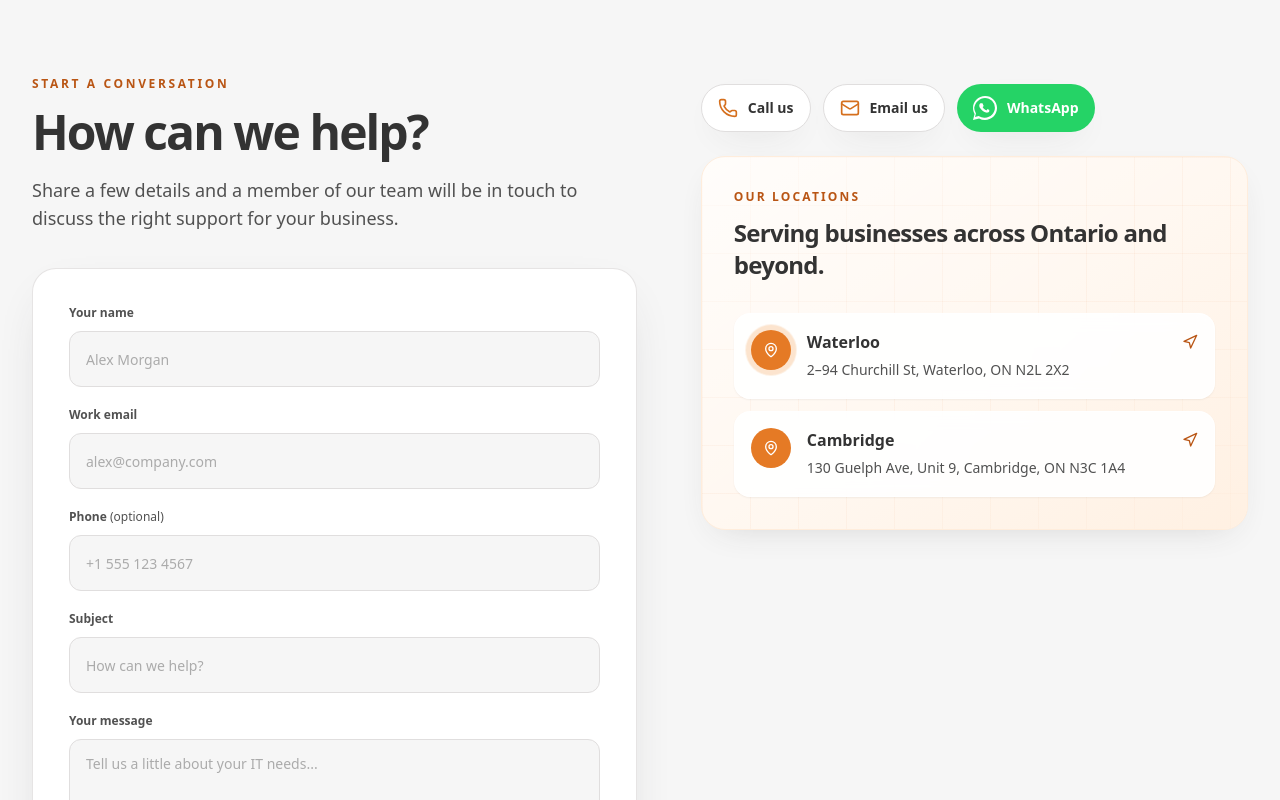
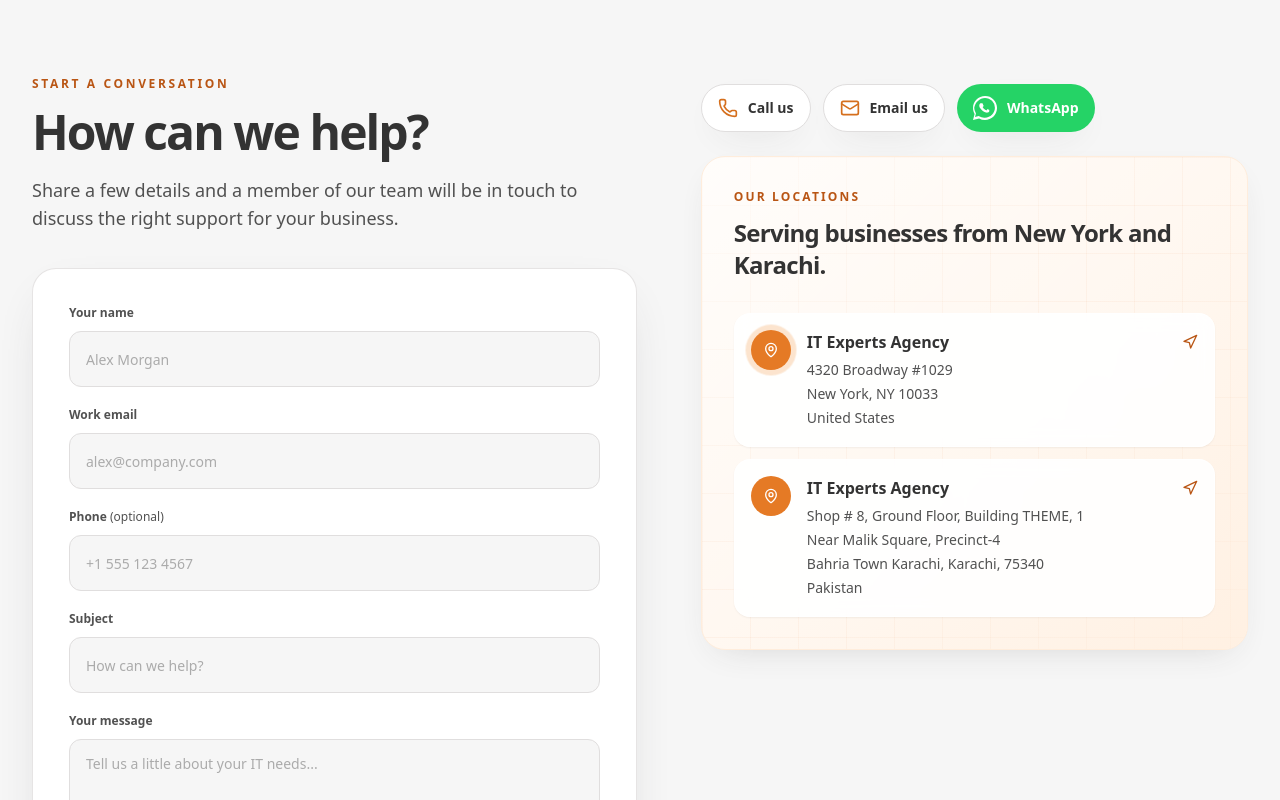
Before and after one commit to Samiurrehman-dev/it_expert_agency, a Next.js app: page /contact-us in a window 1280 px wide. Shown: the part 545-1345 px from the top of the page. Built offline with nearby package versions, Linux system fonts and the light colour scheme.

Commit message:
address added

```diff
--- a/app/contact-us/page.tsx
+++ b/app/contact-us/page.tsx
@@ -31,14 +31,15 @@ const contactActions = [
 
 const locations = [
   {
-    city: "Waterloo",
-    address: "2–94 Churchill St, Waterloo, ON N2L 2X2",
-    map: "https://www.google.com/maps/search/?api=1&query=2-94+Churchill+St+Waterloo+Ontario+N2L+2X2",
+    name: "IT Experts Agency",
+    address: "4320 Broadway #1029\nNew York, NY 10033\nUnited States",
+    map: "https://www.google.com/maps/search/?api=1&query=4320+Broadway+%231029+New+York+NY+10033+United+States",
   },
   {
-    city: "Cambridge",
-    address: "130 Guelph Ave, Unit 9, Cambridge, ON N3C 1A4",
-    map: "https://www.google.com/maps/search/?api=1&query=130+Guelph+Ave+Unit+9+Cambridge+Ontario+N3C+1A4",
+    name: "IT Experts Agency",
+    address:
+      "Shop # 8, Ground Floor, Building THEME, 1\nNear Malik Square, Precinct-4\nBahria Town Karachi, Karachi, 75340\nPakistan",
+    map: "https://www.google.com/maps/search/?api=1&query=Shop+%23+8+Ground+Floor+Building+THEME+1+near+Malik+Square+Precinct-4+Bahria+Town+Karachi+Karachi+75340+Pakistan",
   },
 ];
 
@@ -98,14 +99,14 @@ export default function ContactUsPage() {
                       Our locations
                     </p>
                     <h2 className="mt-3 text-2xl font-extrabold tracking-[-0.03em] text-ink">
-                      Serving businesses across Ontario and beyond.
+                      Serving businesses from New York and Karachi.
                     </h2>
                   </div>
 
                   <div className="relative mt-8 grid gap-3">
                     {locations.map((location, index) => (
                       <a
-                        key={location.city}
+                        key={location.address}
                         href={location.map}
                         target="_blank"
                         rel="noreferrer"
@@ -119,9 +120,9 @@ export default function ContactUsPage() {
                         </span>
                         <span className="min-w-0 flex-1">
                           <span className="block font-extrabold text-ink">
-                            {location.city}
+                            {location.name}
                           </span>
-                          <span className="mt-1 block text-sm leading-6 text-slate-600">
+                          <span className="mt-1 block whitespace-pre-line text-sm leading-6 text-slate-600">
                             {location.address}
                           </span>
                         </span>
```
